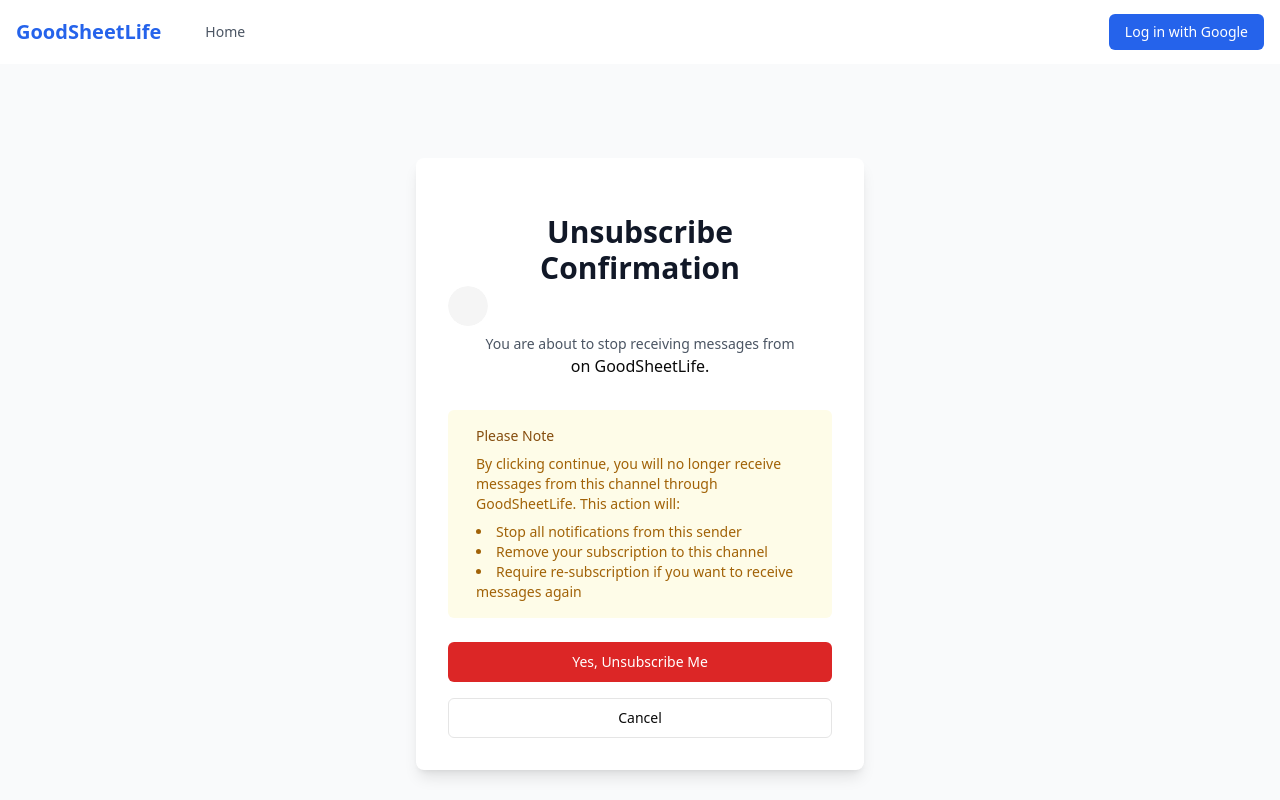
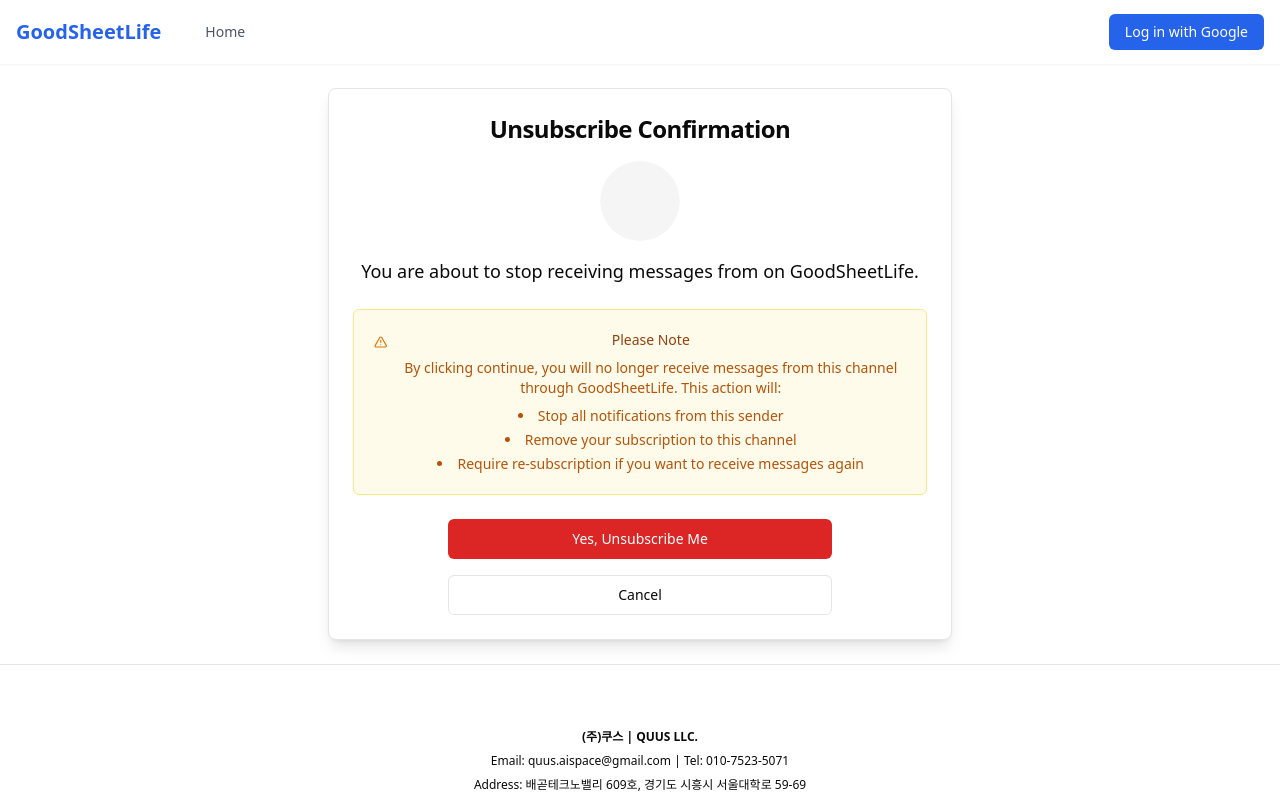
Before and after one commit to minseochh02/goodsheet_vercel, a Next.js app: page /kakao/remove/1 in a window 1280 px wide. Shown: the top 800 px of the page. Built offline with nearby package versions, Linux system fonts and the light colour scheme; no server answers; the database is empty.

Commit message:
fixed design

```diff
--- a/app/(auth)/kakao/add/[user_id]/AddFriendContent.tsx
+++ b/app/(auth)/kakao/add/[user_id]/AddFriendContent.tsx
@@ -34,31 +34,42 @@
 					</CardTitle>
 				</CardHeader>
 				<CardContent className="space-y-6">
-					<div className="text-muted-foreground">
-						<Avatar>
+					<div className="flex flex-col items-center text-muted-foreground">
+						<div className="mb-4">
+							<Avatar className="h-20 w-20">
 								<AvatarImage src={profile_pic} />
-							<AvatarFallback>{user_name?.charAt(0)}</AvatarFallback>
+								<AvatarFallback className="text-lg">
+									{user_name?.charAt(0)}
+								</AvatarFallback>
 							</Avatar>
+						</div>
+
+						<div className="text-center mb-6">
 							<p className="mb-4">
 								You're about to agree to receiving messages from
 								<span className="font-semibold"> {user_name}</span> on
 								GoodSheetLife.
 							</p>
-						<p className="mb-2">
+						</div>
+
+						<div className="w-full">
+							<p className="mb-2 font-medium">
 								By proceeding, you agree to allow this user to:
 							</p>
 							<ul className="list-disc pl-6 mb-4 text-left">
 								<li>View your KakaoTalk profile information</li>
 								<li>Send you KakaoTalk messages through GoodSheetLife</li>
 							</ul>
-						<p>
-							This connection will help them send you automated messages through
-							Google Sheets.
+							<p className="text-sm">
+								This connection will help them send you automated messages
+								through Google Sheets.
 							</p>
 						</div>
+					</div>
 
+					<div className="flex justify-center mt-6">
 						<Button
-						className="w-full sm:w-auto bg-[#fee500] hover:bg-[#e6cf00] text-black"
+							className="w-full sm:w-auto bg-[#fee500] hover:bg-[#e6cf00] text-black font-medium px-8"
 							onClick={async () => {
 								const response = await fetch(
 									`/api/kakao/subscription?user_id=${params.user_id}`
@@ -69,6 +80,7 @@
 						>
 							Continue with KakaoTalk
 						</Button>
+					</div>
 				</CardContent>
 			</Card>
 		</div>
--- a/app/(auth)/kakao/add/success/SuccessAddContent.tsx
+++ b/app/(auth)/kakao/add/success/SuccessAddContent.tsx
@@ -5,6 +5,8 @@
 import { UserData } from "@/utils/types/data";
 import { useRouter, useSearchParams } from "next/navigation";
 import { useEffect, useState } from "react";
+import { Card, CardContent, CardHeader, CardTitle } from "@/components/ui/card";
+import { CheckCircle2, Loader2 } from "lucide-react";
 
 export function KakaoSuccessAddContent() {
 	const searchParams = useSearchParams();
@@ -40,14 +42,51 @@
 	}, [user_id, supabase]);
 
 	return (
-		<div>
-			{loading ? (
-				<p>Loading subscription details...</p>
-			) : user ? (
-				<h1>Successfully subscribed to {user.name}</h1>
-			) : (
-				<p>Subscription information not found.</p>
-			)}
+		<div className="container mx-auto max-w-2xl p-6 min-h-[50vh] flex items-center justify-center">
+			<Card className="w-full bg-card shadow-lg">
+				<CardHeader>
+					<CardTitle className="text-2xl font-bold text-center">
+						Subscription Status
+					</CardTitle>
+				</CardHeader>
+				<CardContent className="space-y-6">
+					<div className="flex flex-col items-center text-center p-4">
+						{loading ? (
+							<div className="flex flex-col items-center space-y-4">
+								<Loader2 className="h-12 w-12 text-primary animate-spin" />
+								<p className="text-lg text-muted-foreground">
+									Loading subscription details...
+								</p>
+							</div>
+						) : user ? (
+							<div className="flex flex-col items-center space-y-4">
+								<CheckCircle2 className="h-16 w-16 text-green-500" />
+								<h2 className="text-xl font-semibold">Success!</h2>
+								<p className="text-lg">
+									You have successfully subscribed to{" "}
+									<span className="font-semibold">{user.name}</span>
+								</p>
+								<p className="text-sm text-muted-foreground mt-2">
+									You will now receive messages from this user through
+									GoodSheetLife.
+								</p>
+								<Button className="mt-6" onClick={() => router.push("/")}>
+									Return to Home
+								</Button>
+							</div>
+						) : (
+							<div className="flex flex-col items-center space-y-4">
+								<p className="text-lg text-muted-foreground">
+									Subscription information not found.
+								</p>
+								<Button className="mt-4" onClick={() => router.push("/")}>
+									Return to Home
+								</Button>
+							</div>
+						)}
+					</div>
+				</CardContent>
+			</Card>
 		</div>
 	);
 }
--- a/app/(auth)/kakao/remove/[user_id]/RemoveContent.tsx
+++ b/app/(auth)/kakao/remove/[user_id]/RemoveContent.tsx
@@ -5,6 +5,8 @@
 import { useRouter } from "next/navigation";
 import { createClient } from "@/utils/supabase/client";
 import { Avatar, AvatarFallback, AvatarImage } from "@/components/ui/avatar";
+import { Card, CardContent, CardHeader, CardTitle } from "@/components/ui/card";
+import { AlertTriangle, Loader2 } from "lucide-react";
 
 export function KakaoRemoveContent({
 	params,
@@ -49,35 +51,44 @@
 	};
 
 	return (
-		<div className="min-h-screen flex items-center justify-center bg-gray-50">
-			<div className="max-w-md w-full space-y-8 p-8 bg-white rounded-lg shadow-lg">
-				<div className="text-center">
-					<h2 className="mt-6 text-3xl font-bold text-gray-900">
+		<div className="container mx-auto max-w-2xl p-6 min-h-[70vh] flex items-center justify-center">
+			<Card className="w-full bg-card shadow-lg">
+				<CardHeader className="pb-4">
+					<CardTitle className="text-2xl font-bold text-center">
 						Unsubscribe Confirmation
-					</h2>
-					<Avatar>
+					</CardTitle>
+				</CardHeader>
+				<CardContent className="space-y-6">
+					<div className="flex flex-col items-center text-center">
+						<div className="mb-4">
+							<Avatar className="h-20 w-20">
 								<AvatarImage src={profile_pic} />
-						<AvatarFallback>{user_name?.charAt(0)}</AvatarFallback>
+								<AvatarFallback className="text-lg">
+									{user_name?.charAt(0)}
+								</AvatarFallback>
 							</Avatar>
-					<p className="mt-2 text-sm text-gray-600">
+						</div>
+						<div className="mb-6">
+							<p className="text-lg">
 								You are about to stop receiving messages from
+								<span className="font-semibold"> {user_name}</span> on
+								GoodSheetLife.
 							</p>
-					<span className="font-semibold"> {user_name}</span> on GoodSheetLife.
 						</div>
 
-				<div className="mt-8 space-y-6">
-					<div className="rounded-md bg-yellow-50 p-4">
-						<div className="flex">
-							<div className="ml-3">
-								<h3 className="text-sm font-medium text-yellow-800">
+						<div className="w-full rounded-md bg-amber-50 p-5 border border-amber-200 mb-6">
+							<div className="flex items-start">
+								<AlertTriangle className="h-5 w-5 text-amber-600 mt-0.5 mr-2" />
+								<div>
+									<h3 className="text-sm font-medium text-amber-800">
 										Please Note
 									</h3>
-								<div className="mt-2 text-sm text-yellow-700">
+									<div className="mt-2 text-sm text-amber-700">
 										<p>
 											By clicking continue, you will no longer receive messages
 											from this channel through GoodSheetLife. This action will:
 										</p>
-									<ul className="list-disc list-inside mt-2">
+										<ul className="list-disc list-inside mt-2 space-y-1">
 											<li>Stop all notifications from this sender</li>
 											<li>Remove your subscription to this channel</li>
 											<li>
@@ -91,27 +102,33 @@
 						</div>
 
 						{error && (
-						<div className="rounded-md bg-red-50 p-4">
-							<div className="flex">
-								<div className="ml-3">
+							<div className="w-full rounded-md bg-red-50 p-4 border border-red-200 mb-4">
+								<div className="flex items-start">
+									<AlertTriangle className="h-5 w-5 text-red-600 mt-0.5 mr-2" />
+									<div>
 										<h3 className="text-sm font-medium text-red-800">Error</h3>
-									<div className="mt-2 text-sm text-red-700">{error}</div>
+										<div className="mt-1 text-sm text-red-700">{error}</div>
 									</div>
 								</div>
 							</div>
 						)}
 
-					<div className="flex flex-col space-y-4">
+						<div className="flex flex-col space-y-4 w-full max-w-sm mx-auto">
 							<Button
 								onClick={handleUnsubscribe}
 								disabled={isLoading || isAuthenticating}
-							className="w-full bg-red-600 hover:bg-red-700 text-white"
+								className="w-full bg-red-600 hover:bg-red-700 text-white font-medium"
 							>
-							{isLoading
-								? "Processing..."
-								: isAuthenticating
-									? "Authenticating with Kakao..."
-									: "Yes, Unsubscribe Me"}
+								{isLoading ? (
+									<>
+										<Loader2 className="mr-2 h-4 w-4 animate-spin" />
+										Processing...
+									</>
+								) : isAuthenticating ? (
+									"Authenticating with Kakao..."
+								) : (
+									"Yes, Unsubscribe Me"
+								)}
 							</Button>
 							<Button
 								onClick={() => {
@@ -125,7 +142,8 @@
 							</Button>
 						</div>
 					</div>
-			</div>
+				</CardContent>
+			</Card>
 		</div>
 	);
 }
--- a/app/(auth)/kakao/remove/success/SuccessRemoveContent.tsx
+++ b/app/(auth)/kakao/remove/success/SuccessRemoveContent.tsx
@@ -5,6 +5,8 @@
 import { UserData } from "@/utils/types/data";
 import { useRouter, useSearchParams } from "next/navigation";
 import { useEffect, useState } from "react";
+import { Card, CardContent, CardHeader, CardTitle } from "@/components/ui/card";
+import { CheckCircle2, Loader2, UserMinus } from "lucide-react";
 
 export function KakaoSuccessRemoveContent() {
 	const searchParams = useSearchParams();
@@ -40,14 +42,56 @@
 	}, [user_id, supabase]);
 
 	return (
-		<div>
-			{loading ? (
-				<p>Unsubscribed successfully</p>
-			) : user ? (
-				<h1>Successfully unsubscribed from {user.name}</h1>
-			) : (
-				<p>Unsubscription information not found.</p>
-			)}
+		<div className="container mx-auto max-w-2xl p-6 min-h-[50vh] flex items-center justify-center">
+			<Card className="w-full bg-card shadow-lg">
+				<CardHeader>
+					<CardTitle className="text-2xl font-bold text-center">
+						Unsubscription Status
+					</CardTitle>
+				</CardHeader>
+				<CardContent className="space-y-6">
+					<div className="flex flex-col items-center text-center p-4">
+						{loading ? (
+							<div className="flex flex-col items-center space-y-4">
+								<Loader2 className="h-12 w-12 text-primary animate-spin" />
+								<p className="text-lg text-muted-foreground">
+									Processing your unsubscription...
+								</p>
+							</div>
+						) : user ? (
+							<div className="flex flex-col items-center space-y-4">
+								<div className="relative">
+									<UserMinus className="h-16 w-16 text-red-500" />
+									<CheckCircle2 className="h-8 w-8 text-green-500 absolute -bottom-2 -right-2" />
+								</div>
+								<h2 className="text-xl font-semibold">
+									Unsubscribed Successfully
+								</h2>
+								<p className="text-lg">
+									You have successfully unsubscribed from{" "}
+									<span className="font-semibold">{user.name}</span>
+								</p>
+								<p className="text-sm text-muted-foreground mt-2">
+									You will no longer receive messages from this user through
+									GoodSheetLife.
+								</p>
+								<Button className="mt-6" onClick={() => router.push("/")}>
+									Return to Home
+								</Button>
+							</div>
+						) : (
+							<div className="flex flex-col items-center space-y-4">
+								<p className="text-lg text-muted-foreground">
+									Unsubscription information not found.
+								</p>
+								<Button className="mt-4" onClick={() => router.push("/")}>
+									Return to Home
+								</Button>
+							</div>
+						)}
+					</div>
+				</CardContent>
+			</Card>
 		</div>
 	);
 }
```
Lines whose indentation alone changed are shown as unchanged.
